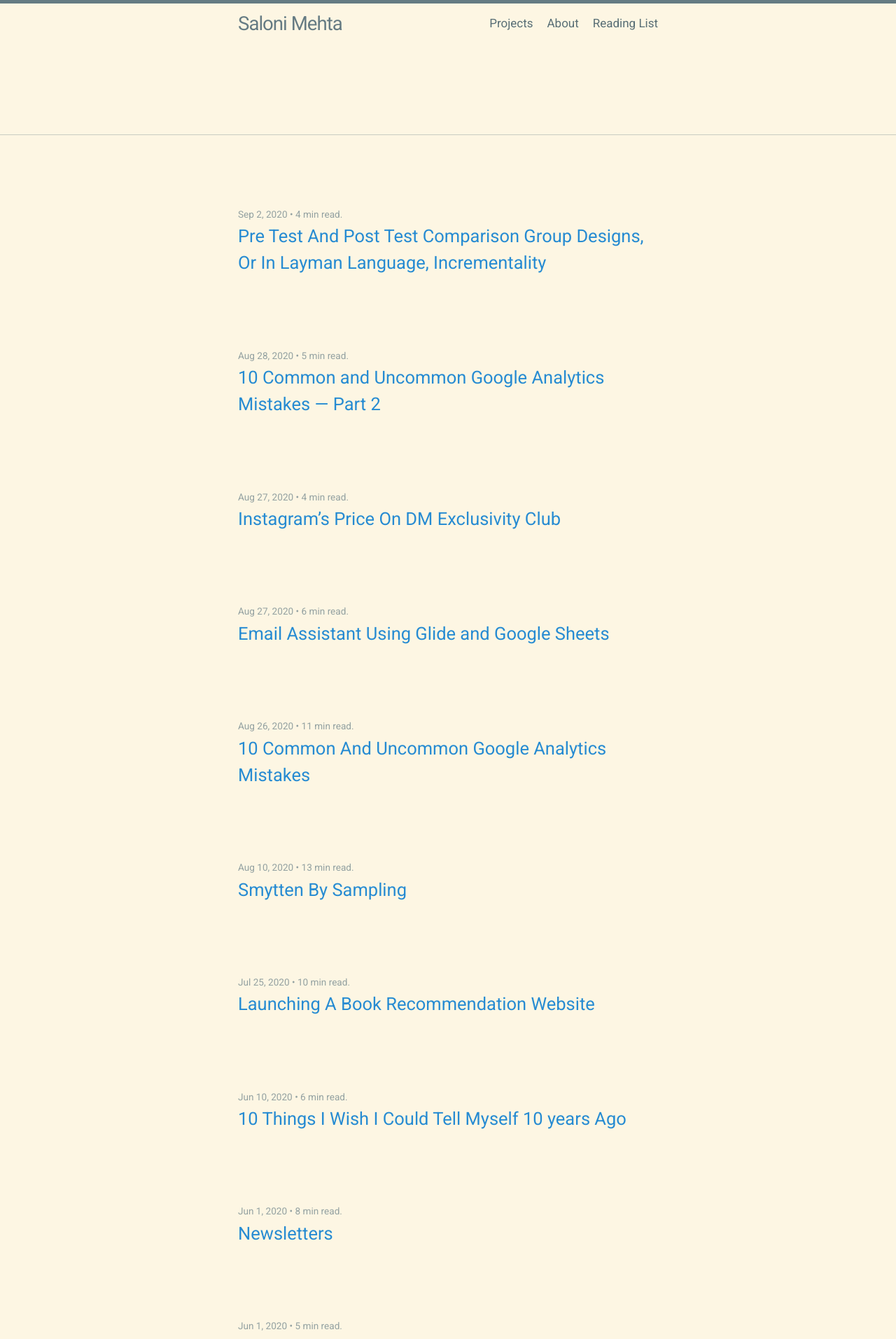
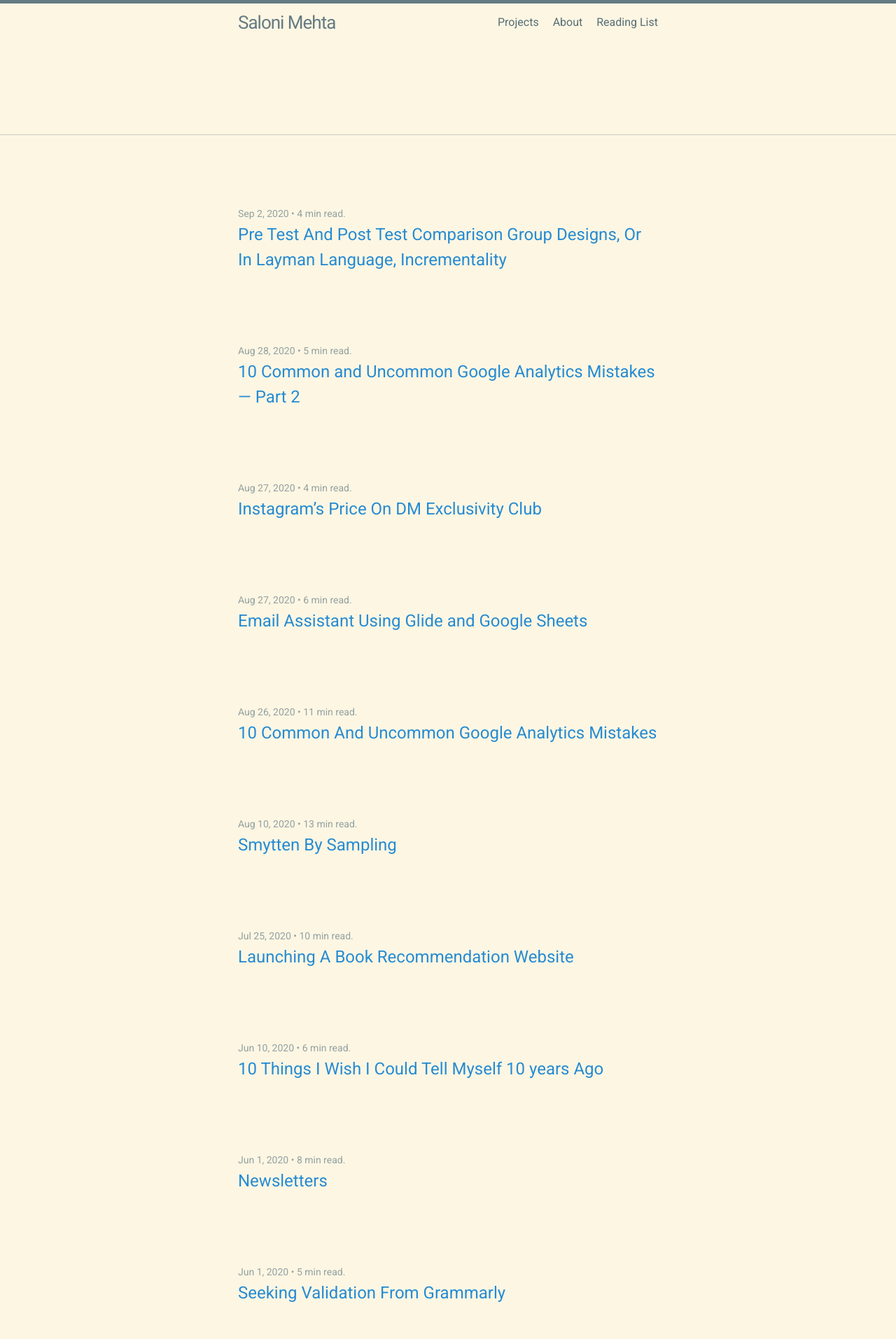
Before and after one commit to salonimehta073/mydoctheme, a Jekyll site: the page built from index.markdown, in a window 1280 px wide. Shown: the top 1913 px of the page at 70% size. Built offline with Jekyll 4.4.1, drawn with Linux system fonts in a browser that asks for light colours; comment, search, counter and statistics services are not loaded.

Commit message:
Update custom-variables.scss

```diff
--- a/_sass/minima/custom-variables.scss
+++ b/_sass/minima/custom-variables.scss
@@ -1,6 +1,6 @@
 // Placeholder to allow overriding predefined variables smoothly.
-$base-font-family: "Roboto", sans-serif;
-$base-font-size:   17px;
-$base-font-weight: 400;
-$small-font-size:  $base-font-size * 0.8;
-$base-line-height: 1.5;
+//$base-font-family: "Roboto", sans-serif;
+//$base-font-size:   17px;
+//$base-font-weight: 400;
+//$small-font-size:  $base-font-size * 0.8;
+//$base-line-height: 1.5;
```
